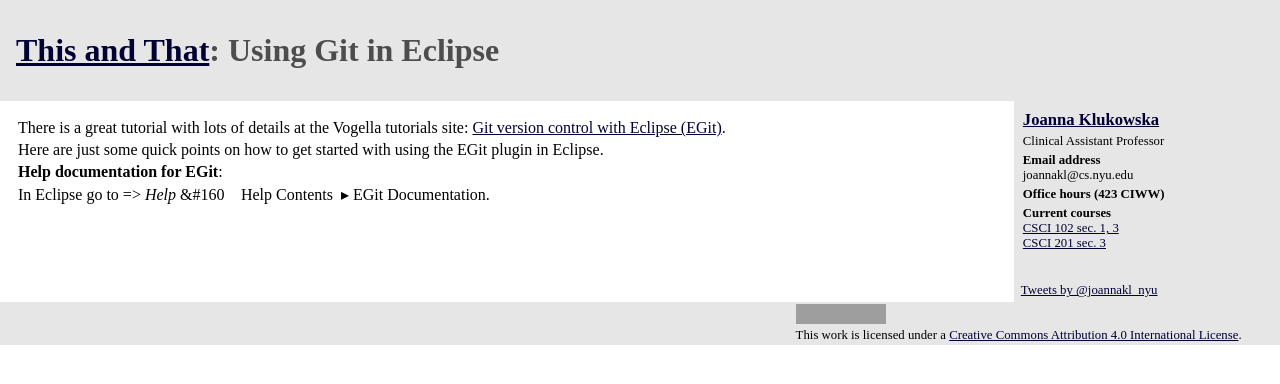
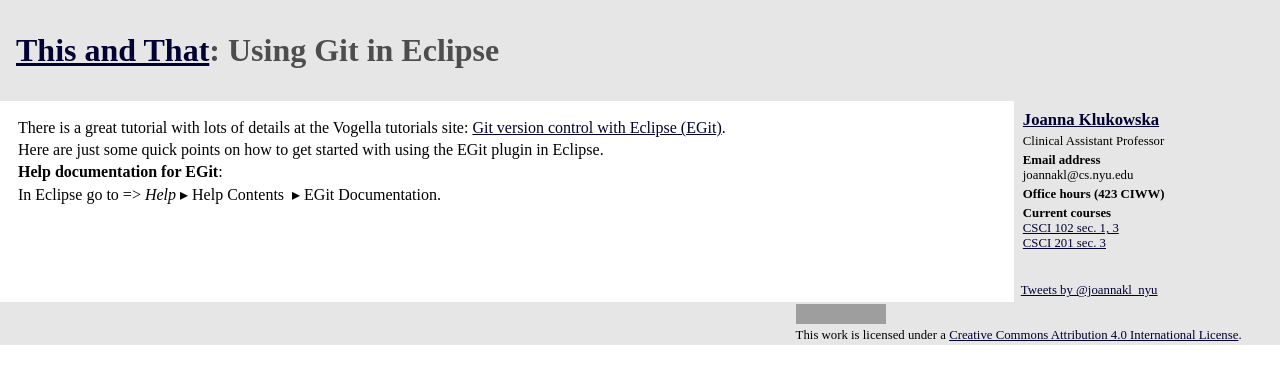
Before and after one commit to joannakl/thisandthat, a Jekyll site: the page built from gitForEclipse.markdown, in a window 1280 px wide. Shown: the top 384 px of the page. Built offline with Jekyll 4.4.1, drawn with Linux system fonts in a browser that asks for light colours; comment, search, counter and statistics services are not loaded; grey boxes are pictures that could not be loaded.

Commit message:
working on gitForEclipse notes

```diff
--- a/gitForEclipse.markdown
+++ b/gitForEclipse.markdown
@@ -10,7 +10,7 @@ Here are just some quick points on how to get started with using the EGit plugin
 
 **Help documentation for EGit**:
 
-In Eclipse go to => *Help* &#160&#2192; Help  Contents  &#160;&#9656; EGit Documentation.
+In Eclipse go to => *Help* &#9656; Help  Contents  &#160;&#9656; EGit Documentation.
 
 <br>
 <br>
```
